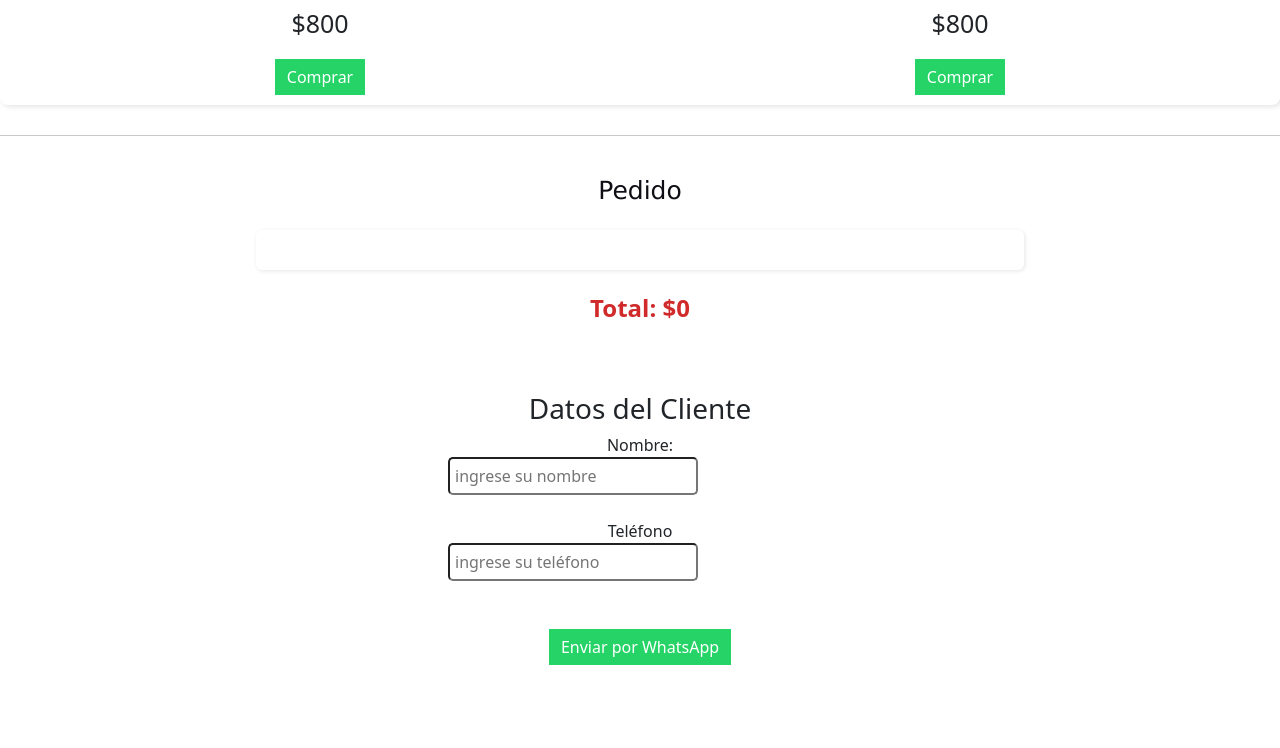
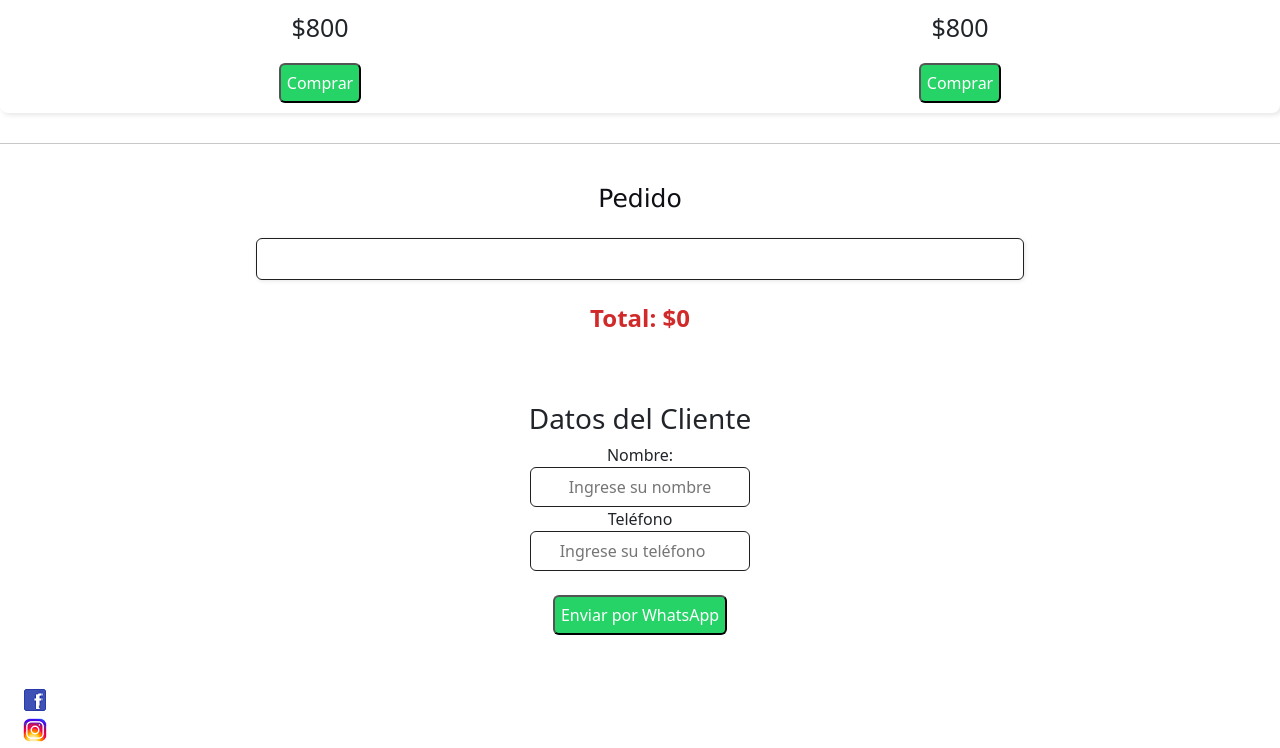
Before and after one commit to guiyeIbarra/negocio, a plain HTML site: page index.html in a window 1280 px wide. Shown: the part 881-1629 px from the top of the page. Drawn offline with nearby package versions, Linux system fonts and the light colour scheme; a web font is replaced by a local one.

Commit message:
agregamos redes sociales y estilos css

```diff
--- a/index.html
+++ b/index.html
@@ -32,25 +32,27 @@
           <div id="productos" class="productos-grid">
           </div>
          <hr><br>
-      <div class="margen">
+
 
           <h3 class="subtitulo">Pedido</h3><br>
           <ul id="lista-presupuesto"></ul><br>
+
           <span id="total"><h4><strong>Total: $0</strong></h4></span><br><br>
 
-      </div>
-      <div class="margen">
+
+    <div>
 
        <h3>Datos del Cliente</h3>
+
         <form id="formulario-pedido">
            <label for="nombre">Nombre:</label><br>
-    <input type="text" id="nombre" placeholder="ingrese su nombre" required><br>
+           <input type="text" id="nombre" placeholder="Ingrese su nombre" required><br>
            <label for="telefono">Teléfono</label><br>
-    <input type="number" id="telefono" placeholder="ingrese su teléfono" required><br><br>
+           <input type="number" id="telefono" placeholder="Ingrese su teléfono" required><br><br>
          <button type="submit">Enviar por WhatsApp</button>
         </form>
+
     </div>
-
 <!--
     <section class="admin-login">
       <h4>Admin</h4>
@@ -80,6 +82,11 @@
         3755-271730
        </address>
 
+       <div class="redes">
+       <a href="https://www.facebook.com/IrisRegalos30/" target="_blank"><img src="asset/image/facebook.png" alt="facebook"></a>
+       <a href="https://www.instagram.com/irisregalos/" target="_blank"><img src="asset/image/instagram.png" alt=""></a>
+       </div>
+
     </footer>
 
     <script src="scripts.js"></script>
--- a/scripts.js
+++ b/scripts.js
@@ -13,6 +13,7 @@ const productos = [
   const listaPresupuesto = document.getElementById("lista-presupuesto");
   const total = document.getElementById("total");
   const formulario = document.getElementById("formulario-pedido");
+
 
   productos.forEach(prod => {
     const div = document.createElement("div");
@@ -42,10 +43,10 @@ const productos = [
       li.textContent = `${item.nombre} - $${item.precio}`;
       listaPresupuesto.appendChild(li);
       totalPrecio += item.precio;
+
+
+    total.innerText = "Total $" + totalPrecio;
     });
-
-    total.textContent = "Total $" + totalPrecio;
-
     let compra = totalPrecio;
 
     swal("¿Confirma su pedido de $" + compra + "?");
@@ -59,7 +60,7 @@ const productos = [
     const correo = document.getElementById("telefono").value;
 
     if (presupuesto.length === 0) {
-      alert("El presupuesto está vacío. Agregá al menos un producto.");
+      swal("El presupuesto está vacío. Agregá al menos un producto.");
       return;
 
     }
--- a/styles.css
+++ b/styles.css
@@ -2,11 +2,6 @@
 * {
     margin: 0;
     padding: 0px;
-}
-
-body {
-    background-color: rgb(45, 39, 39);
-    color: #fff;
 }
 /*
 header {
@@ -79,32 +74,26 @@ h3, p {
   button {
     font-size: 18px;
     margin-top: 10px;
-    padding: 6px 12px;
+    padding: 6px;
     background-color: #25D366;
     color: white;
-    border: none;
-    border-radius: 5px;
-    cursor: pointer;
+    border-radius: 6px !important;
+  }
+  button:hover{
+    background-color: #13f766;
   }
 
-
-
-  form {
-    margin-top: 20px;
-    width: 30%;
+  form{
     text-align: center;
     margin: auto;
   }
 
-  input {
-    display: flex;
-    justify-content: center;
-    align-items: center;
-    padding: 5px;
-    margin-bottom: 10px;
-
-    width: 250px;
-    border-radius: 5px;
+  input{
+    width: 220px;
+    height: 40px;
+    border-radius: 6px;
+    border: 1px solid rgb(33, 32, 32);
+    text-align: center;
   }
 
   #lista-presupuesto {
@@ -114,6 +103,7 @@ h3, p {
     font-size: 20px;
     padding: 20px;
     margin: auto;
+    border: 1px solid rgb(33, 32, 32);
     border-radius: 6px;
     box-shadow: 1px 1px 4px rgba(0,0,0,0.1);
     list-style: none;
@@ -135,6 +125,14 @@ h3, p {
     margin-top: 20%;
     margin-left: 60%;
     text-align: center;
+  }
+
+  .redes{
+    width: 2px;
+    position: absolute;
+    margin-left: 20px;
+    margin-top: 50px;
+
   }
 /*
 
```
Also changed, not shown: asset/image/facebook.png (added), asset/image/instagram.png (added). Lines whose indentation alone changed are shown as unchanged.
